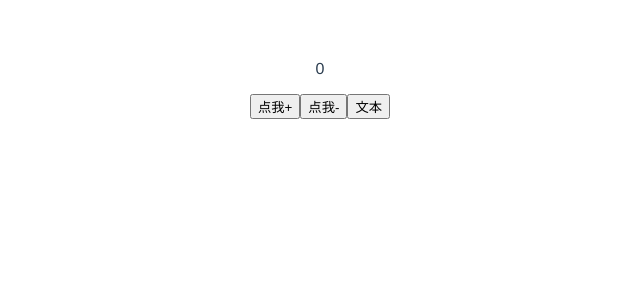
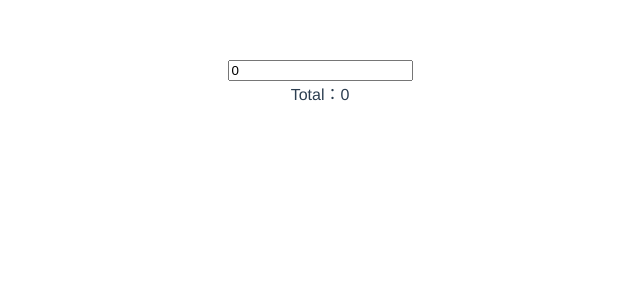
Before and after one commit to zzwgo/vue-practice-template-2019-7-18-13-28-25-557, a Vue app: page / in a window 1280 px wide. Shown: the top 300 px of the page, without its empty margins (320-960 px from the left). Built offline with nearby package versions, Linux system fonts and the light colour scheme.

Commit message:
ADD： add some logic in mutiple counter

```diff
--- a/src/App.vue
+++ b/src/App.vue
@@ -1,32 +1,26 @@
 <template>
   <div id="app">
-     <p id="myId" ref="myId">{{count}}</p>
-  <button v-on:click="add">点我+</button>
-  <button v-on:click="del">点我-</button>
-  <button v-on:click="test">文本</button>
+    <input placeholder="edit me" v-model.number="countitem">
+    <counter-group :countitem="countitem"></counter-group>
+    <span>Total：{{total}}</span>
   </div>
 </template>
-
 <script>
 
+import counterGroup from './components/CounterGroup.vue'
 export default {
   name: 'app',
   data:function(){
     return{
-      count:0
+      countitem:0,
+      total:0
     };
   },
    methods:{
-     add:function(){
-       this.count++
-     },
-     del:function(){
-       this.count--
-     } ,
-     test:function(){
-        this.$refs.myId.innerText ="hello";
-     }
-   }
+   },
+   components: {
+    counterGroup
+  }
 }
 </script>
 
--- /dev/null
+++ b/src/components/Counter.vue
@@ -0,0 +1,25 @@
+<template>
+<div id="counter">
+    <p>{{count}}</p>
+    <button v-on:click="add">add</button>
+    <button v-on:click="del">del</button>
+</div>
+</template>
+<script>
+export default {
+  name: 'counter',
+  data:function(){
+    return{
+      count:0
+    };
+  },
+   methods:{
+     add:function(){
+       this.count++
+     },
+     del:function(){
+       this.count--
+     }
+   }
+}
+</script>
--- /dev/null
+++ b/src/components/CounterGroup.vue
@@ -0,0 +1,27 @@
+<template>
+<div id="counterGroup">
+     <div v-for="item in countitem" v-bind:key="item">
+         <div>
+            <counter></counter>
+          </div>
+    </div>
+</div>
+</template>
+
+<script>
+import counter from './Counter.vue'
+export default {
+  name: 'counterGroup',
+  data:function(){
+    return{
+      count:0
+    };
+  },
+  props:{
+      countitem:0
+  },
+  components: {
+    counter
+  }
+}
+</script>
--- a/src/main.js
+++ b/src/main.js
@@ -1,7 +1,5 @@
 import Vue from 'vue'
 import App from './App.vue'
-
-Vue.config.productionTip = false
 
 new Vue({
   render: h => h(App),
```
